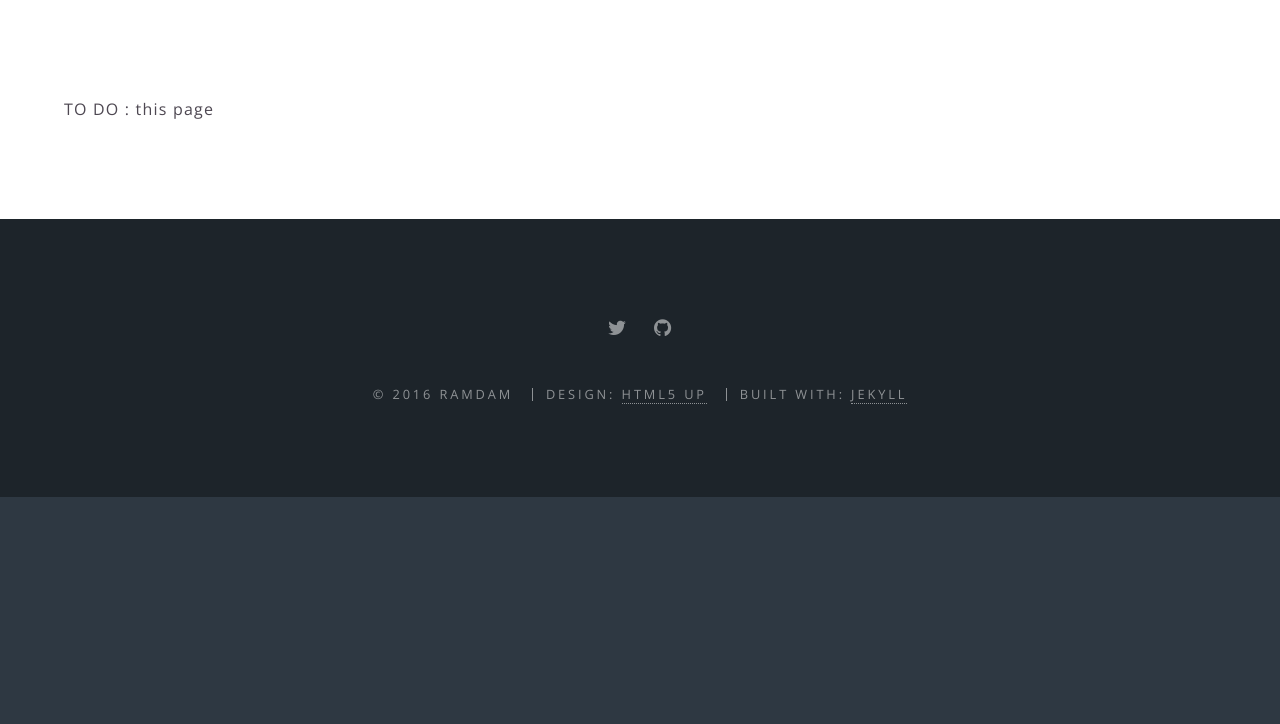
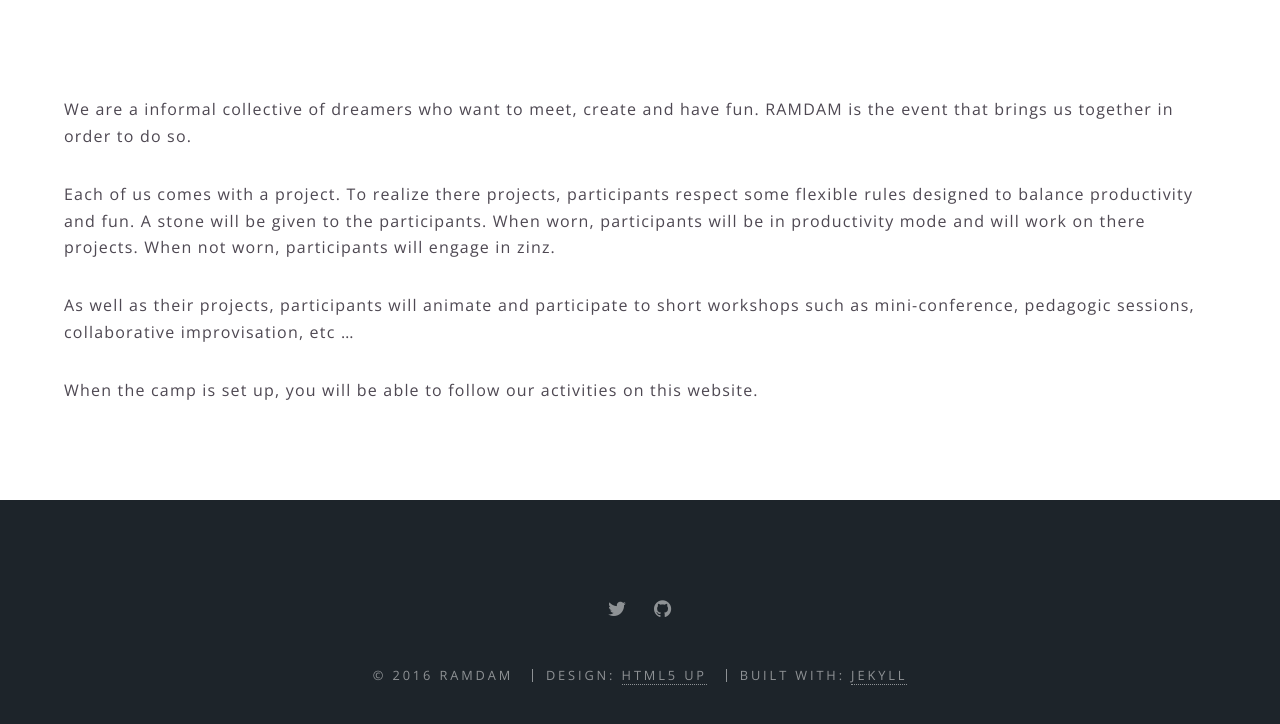
Before and after one commit to R4MD4M/R4MD4M.github.io, a Jekyll site: the page built from about.md, in a window 1280 px wide and 1171 px high. Shown: the part 393-1117 px from the top of the window. Built offline with Jekyll 4.4.1, drawn with Linux system fonts in a browser that asks for light colours.

Commit message:
Update about.md

```diff
--- a/about.md
+++ b/about.md
@@ -4,4 +4,10 @@ title: About
 permalink: /about/
 ---
 
-TO DO : this page
+We are a informal collective of dreamers who want to meet, create and have fun. RAMDAM is the event that brings us together in order to do so.
+
+Each of us comes with a project. To realize there projects, participants respect some flexible rules designed to balance productivity and fun. A stone will be given to the participants. When worn, participants will be in productivity mode and will work on there projects. When not worn, participants will engage in zinz.
+
+As well as their projects, participants will animate and participate to short workshops such as mini-conference, pedagogic sessions, collaborative improvisation, etc ...
+
+When the camp is set up, you will be able to follow our activities on this website.
```
